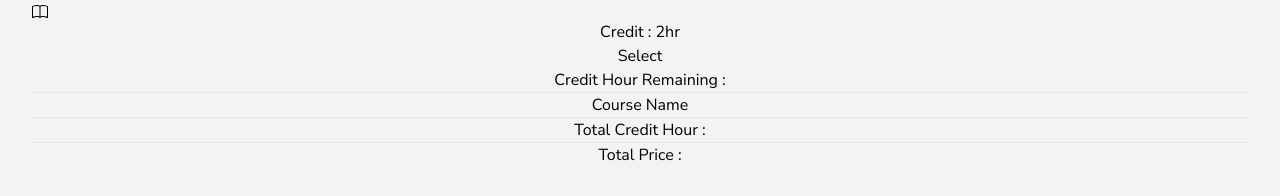
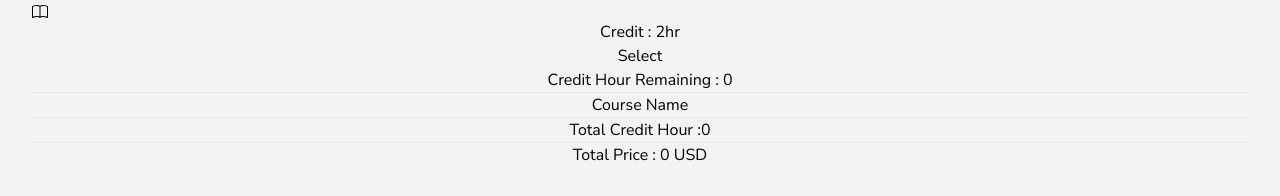
Before and after one commit to urraju/my-course-roster-a7, a React (Vite) app: page / in a window 1280 px wide. Shown: the part 4056-4252 px from the top of the page. Built offline with nearby package versions, Linux system fonts and the light colour scheme.

Commit message:
second card functionality completed for my seconds commit

```diff
--- a/src/Components/Card/Card.jsx
+++ b/src/Components/Card/Card.jsx
@@ -2,17 +2,20 @@
 
 import React from 'react'
 
-const Card = ({buttonWork}) => {
+const Card = ({buttonWork, credit, remaning, totalPrice}) => {
     return (
         <div>
             <div className='backdrop-blur-sms rounded-lg text-left space-y-4  bg-white/100 w-72 p-3'>
-                <h1 className='text-lg px-2 bg-cyan-600 text-white rounded font-bold'>Credit Hour Remaining :</h1>
+                <h1 className='text-lg px-2 bg-cyan-600 text-white rounded font-bold'>Credit Hour Remaining : {remaning}</h1>
                 <hr />
                 <h2 className='text-lg font-extrabold'>Course Name</h2>
+                {
+                    buttonWork.map((name, count) => <p>{count + 1}. {name.title}</p>)
+                }
                 <hr />
-                <p className='text-lg font-semibold'>Total Credit Hour : </p>
+                <p className='text-lg font-semibold'>Total Credit Hour :{credit} </p>
                 <hr />
-                <p className='text-lg font-bold'>Total Price : </p>
+                <p className='text-lg font-bold'>Total Price : {totalPrice} USD</p>
             </div>
         </div>
     )
--- a/src/Components/DataFetch/Fetch.jsx
+++ b/src/Components/DataFetch/Fetch.jsx
@@ -3,7 +3,7 @@
 import React, { useEffect, useState } from 'react'
 import Cards from '../Card/Cards'
 
-const Fetch = () => {
+const Fetch = ({buttonHandler}) => {
      const [dataStore , setDataStore] = useState([])
     useEffect(data => {
 
@@ -15,7 +15,7 @@ const Fetch = () => {
     return (
         <div className='grid grid-cols-1 md:grid-cols-2 lg:grid-cols-3 gap-4'>
             {
-                dataStore.map(data => <Cards key={data.id} data={data}  />)
+                dataStore.map(data => <Cards key={data.id} data={data} buttonHandler={buttonHandler}  />)
             }
         </div>
     )
--- a/src/Components/Header/Header.jsx
+++ b/src/Components/Header/Header.jsx
@@ -4,7 +4,7 @@ import React from 'react'
 
 const Header = () => {
     return (
-        <div className='mb-10 bg-slate-400'>
+        <div className='mb-10'>
             <h1 className='text-4xl font-semibold'>Course Registration</h1>
         </div>
     )
--- a/src/Components/Home/Home.jsx
+++ b/src/Components/Home/Home.jsx
@@ -5,18 +5,39 @@ import Card from '../Card/Card'
 import Header from '../Header/Header'
 
 const Home = () => {
+    const budget = 20;
+    const [buttonWork, setButtonWork] = useState([])
+    const [credit, setCredit] = useState(0)
+    const [remaning, setRemaning] = useState(0)
+    const [totalPrice, setTotalPrice] = useState(0)
 
-    const [buttonWork, setButtonWork] = useState([])
 
     const buttonHandler = (all) => {
+
+        let credit = all.credit;
+        let totalPrice = all.price;
 
         const istrue = buttonWork.find((item) => item.id === all.id)
 
          if(istrue){
-
+            alert('You Have Already Selected')
          }else{
 
-             setButtonWork([...buttonWork , all])
+            buttonWork.forEach(item => {
+                credit += item.credit;
+                totalPrice += item.price;
+            })
+
+            setCredit(credit)
+            setTotalPrice(totalPrice)
+            const remaningHour = budget - credit;
+            if(credit > budget){
+                alert('You Have Not Enough Money')
+            }else{
+
+                setRemaning(remaningHour)
+                setButtonWork([...buttonWork , all])
+            }
          }
     }
     return (
@@ -26,7 +47,7 @@ const Home = () => {
              <div className='flex gap-10 justify-between   mx-auto'>
 
             <Fetch buttonHandler={buttonHandler} />
-            <Card buttonWork={buttonWork} />
+            <Card buttonWork={buttonWork} credit={credit} remaning={remaning} totalPrice={totalPrice} />
 
             </div>
 
```
